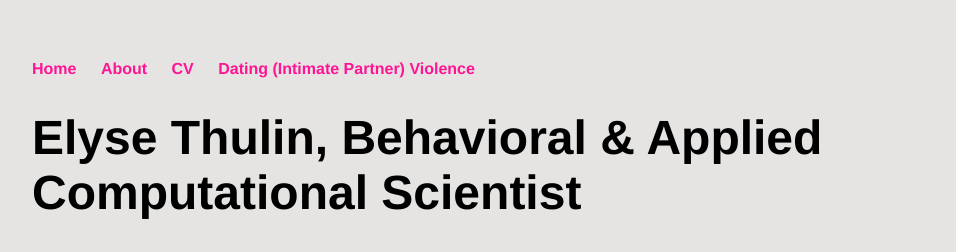
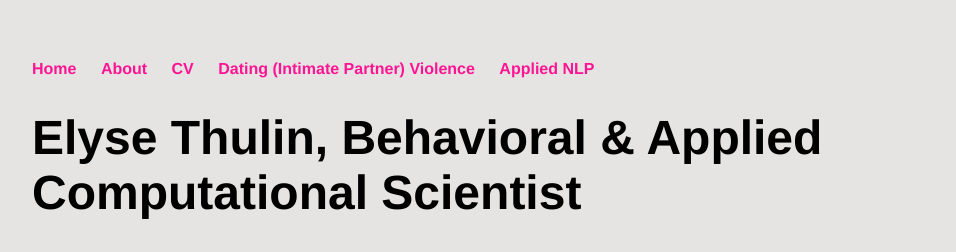
Before and after one commit to elysethulin/elysethulin.github.io, a Jekyll site: the page built from index.html, in a window 1280 px wide. Shown: the top 252 px of the page, without its empty margins (160-1116 px from the left). Built offline with Jekyll 4.4.1, drawn with Linux system fonts in a browser that asks for light colours.

Commit message:
Update default.html

```diff
--- a/_layouts/default.html
+++ b/_layouts/default.html
@@ -12,6 +12,7 @@
 		        	<li><a href="/about">About</a></li>
 	        		<li><a href="/cv">CV</a></li>
 				<li><a href="/dvipv">Dating (Intimate Partner) Violence</a></li>
+				<li><a href="/nlp">Applied NLP</a></li>
 	    		</ul>
 			</nav>
 			<div class="container">
```
